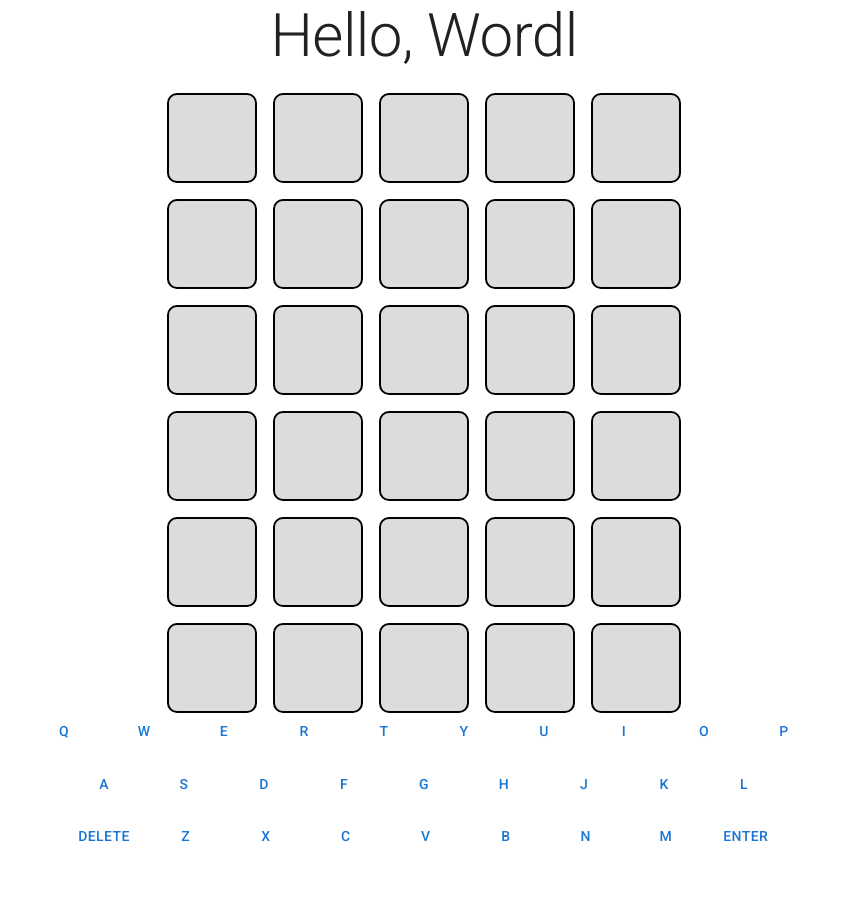
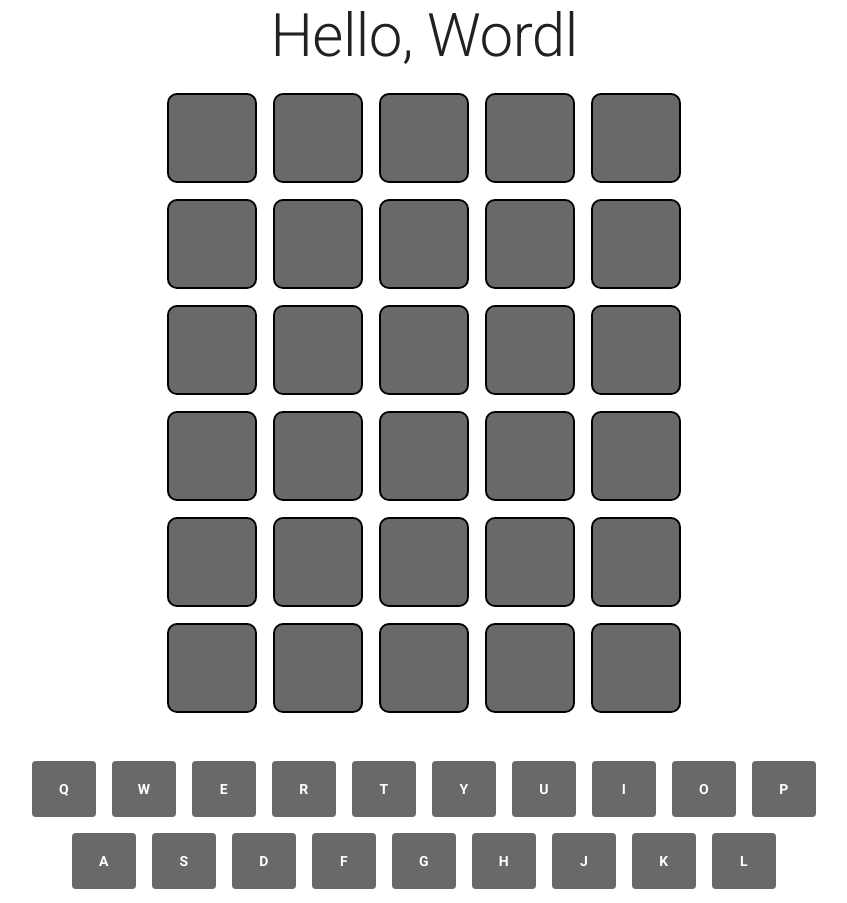
Before and after one commit to pranavavva/wordle, a React (Create React App) app: page / in a window 1280 px wide. Shown: the top 903 px of the page, without its empty margins (216-1063 px from the left). Before the commit the page ends 855 px from the top, so only its background shows below. Built offline with nearby package versions, Linux system fonts and the light colour scheme.

Commit message:
Some style

```diff
--- a/src/features/grid/WordleCell.tsx
+++ b/src/features/grid/WordleCell.tsx
@@ -17,13 +17,13 @@ export default function WordleCell(props: CellProps): JSX.Element {
       backgroundColor = 'green';
       break;
     case CellStatus.INCORRECT:
-      backgroundColor = 'orange';
+      backgroundColor = 'darkorange';
       break;
     case CellStatus.ABSENT:
-      backgroundColor = 'dimgray';
+      backgroundColor = '#3b3b3b';
       break;
     default:
-      backgroundColor = 'gainsboro';
+      backgroundColor = 'dimgray';
   }
 
   return (
--- a/src/features/grid/WordleGrid.tsx
+++ b/src/features/grid/WordleGrid.tsx
@@ -14,7 +14,15 @@ export default function WordleGrid(): JSX.Element {
   const numEmptyRows = Math.max(0, MAX_GUESSES - numGuesses - 1);
 
   return (
-    <Grid container spacing={2} direction='column' alignItems='center'>
+    <Grid
+      container
+      spacing={2}
+      direction='column'
+      alignItems='center'
+      sx={{
+        marginBottom: '3rem',
+      }}
+    >
       {guesses.map((guess, index) => (
         <CompletedRow key={index} guess={guess} />
       ))}
--- a/src/features/keyboard/Key.tsx
+++ b/src/features/keyboard/Key.tsx
@@ -13,7 +13,46 @@ type KeyProps = {
 export default function Key(props: KeyProps): JSX.Element {
   const { children, value, width, status, onClick } = props;
 
-  return <Button onClick={() => onClick(value)}>{value}</Button>;
+  let backgroundColor: string = '';
+  let hoverBackgroundColor: string = '';
+
+  switch (status) {
+    case CellStatus.CORRECT:
+      backgroundColor = 'green';
+      hoverBackgroundColor = 'mediumseagreen';
+      break;
+    case CellStatus.INCORRECT:
+      backgroundColor = 'darkorange';
+      hoverBackgroundColor = 'orange';
+      break;
+    case CellStatus.ABSENT:
+      backgroundColor = '#3b3b3b';
+      hoverBackgroundColor = '#6b6b6b';
+      break;
+    case CellStatus.UNSUBMITTED:
+    default:
+      backgroundColor = 'dimgray';
+      hoverBackgroundColor = 'gray';
+  }
+
+  return (
+    <Button
+      onClick={() => onClick(value)}
+      sx={{
+        width,
+        height: '56px',
+        backgroundColor,
+        color: 'white',
+        fontWeight: 'bold',
+        textDecoration: 'none',
+        '&:hover': {
+          backgroundColor: hoverBackgroundColor,
+        },
+      }}
+    >
+      {value}
+    </Button>
+  );
 }
 
 // set default props
--- a/src/features/keyboard/Keyboard.tsx
+++ b/src/features/keyboard/Keyboard.tsx
@@ -1,8 +1,9 @@
 import * as React from 'react';
 import { Grid } from '@mui/material';
-import getGuessStatuses from 'utils/guess';
+import { getStatuses } from 'utils/guess';
 import Key from 'features/keyboard/Key';
 import { useAppSelector } from 'app/hooks';
+import { CellStatus } from 'app/types';
 
 type KeyboardProps = {
   onChar: (value: string) => void;
@@ -16,9 +17,13 @@ export default function Keyboard(props: KeyboardProps): JSX.Element {
 
   const { onChar, onDelete, onEnter } = props;
 
-  const charStatuses = guesses.flatMap(guess =>
-    getGuessStatuses(guess, solution)
-  );
+  const statuses = getStatuses(guesses, solution);
+
+  // const charStatuses = guesses.flatMap(guess =>
+  //   getGuessStatuses(guess, solution)
+  // );
+
+  // console.log(charStatuses);
 
   const onClick = (value: string) => {
     if (value === 'enter') {
@@ -62,7 +67,11 @@ export default function Keyboard(props: KeyboardProps): JSX.Element {
         <Grid container spacing={2} direction='row' justifyContent='center'>
           {row1.map(char => (
             <Grid item key={char}>
-              <Key value={char} onClick={onClick} />
+              <Key
+                value={char}
+                onClick={onClick}
+                status={statuses[char.toUpperCase() ?? CellStatus.UNSUBMITTED]}
+              />
             </Grid>
           ))}
         </Grid>
--- a/src/utils/guess.ts
+++ b/src/utils/guess.ts
@@ -39,3 +39,34 @@ export default function getGuessStatuses(
 
   return statuses;
 }
+
+export function getStatuses(
+  guesses: string[],
+  solution: string
+): { [key: string]: CellStatus } {
+  const charObj: { [key: string]: CellStatus } = {};
+  const splitSolution = solution.split('');
+
+  guesses.forEach(word => {
+    word.split('').forEach((letter, i) => {
+      if (!splitSolution.includes(letter)) {
+        // make status absent
+        charObj[letter] = CellStatus.ABSENT;
+        return;
+      }
+
+      if (letter === splitSolution[i]) {
+        // make status correct
+        charObj[letter] = CellStatus.CORRECT;
+        return;
+      }
+
+      if (charObj[letter] !== CellStatus.CORRECT) {
+        // make status present
+        charObj[letter] = CellStatus.INCORRECT;
+      }
+    });
+  });
+
+  return charObj;
+}
```
